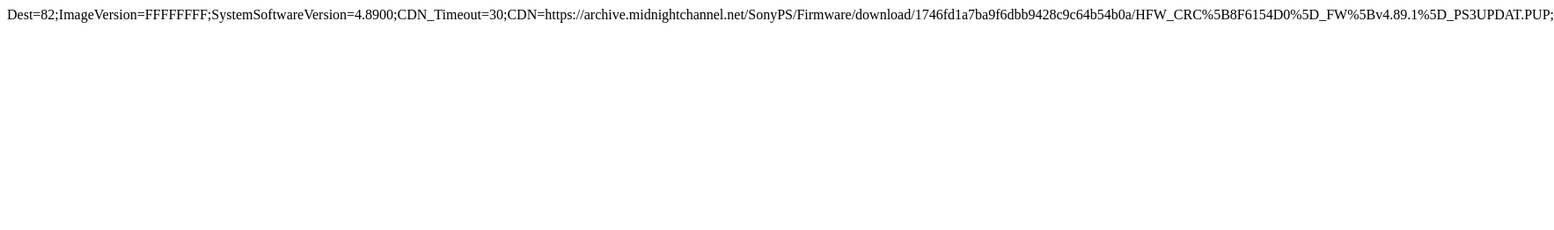
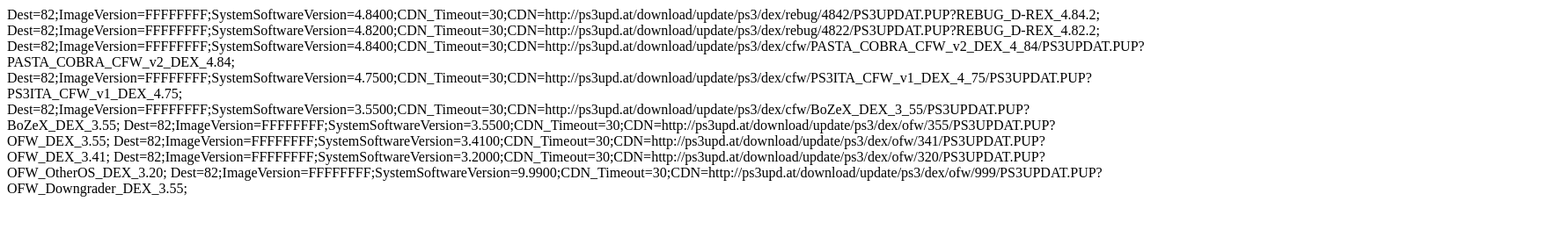
Before and after one commit to zorua98741/pages-testing, a plain HTML site: page index.html in a window 1280 px wide. Shown: the whole page at 88% size, 1766 px wide, since content can reach past the window. Drawn offline with Linux system fonts and the light colour scheme.

Commit message:
copy rheloads links

```diff
--- a/index.html
+++ b/index.html
@@ -1,6 +1,14 @@
 <html>
 	<head></head>
 	<body>
-		Dest=82;ImageVersion=FFFFFFFF;SystemSoftwareVersion=4.8900;CDN_Timeout=30;CDN=https://archive.midnightchannel.net/SonyPS/Firmware/download/1746fd1a7ba9f6dbb9428c9c64b54b0a/HFW_CRC%5B8F6154D0%5D_FW%5Bv4.89.1%5D_PS3UPDAT.PUP;
+		Dest=82;ImageVersion=FFFFFFFF;SystemSoftwareVersion=4.8400;CDN_Timeout=30;CDN=http://ps3upd.at/download/update/ps3/dex/rebug/4842/PS3UPDAT.PUP?REBUG_D-REX_4.84.2;
+		Dest=82;ImageVersion=FFFFFFFF;SystemSoftwareVersion=4.8200;CDN_Timeout=30;CDN=http://ps3upd.at/download/update/ps3/dex/rebug/4822/PS3UPDAT.PUP?REBUG_D-REX_4.82.2;
+		Dest=82;ImageVersion=FFFFFFFF;SystemSoftwareVersion=4.8400;CDN_Timeout=30;CDN=http://ps3upd.at/download/update/ps3/dex/cfw/PASTA_COBRA_CFW_v2_DEX_4_84/PS3UPDAT.PUP?PASTA_COBRA_CFW_v2_DEX_4.84;
+		Dest=82;ImageVersion=FFFFFFFF;SystemSoftwareVersion=4.7500;CDN_Timeout=30;CDN=http://ps3upd.at/download/update/ps3/dex/cfw/PS3ITA_CFW_v1_DEX_4_75/PS3UPDAT.PUP?PS3ITA_CFW_v1_DEX_4.75;
+		Dest=82;ImageVersion=FFFFFFFF;SystemSoftwareVersion=3.5500;CDN_Timeout=30;CDN=http://ps3upd.at/download/update/ps3/dex/cfw/BoZeX_DEX_3_55/PS3UPDAT.PUP?BoZeX_DEX_3.55;
+		Dest=82;ImageVersion=FFFFFFFF;SystemSoftwareVersion=3.5500;CDN_Timeout=30;CDN=http://ps3upd.at/download/update/ps3/dex/ofw/355/PS3UPDAT.PUP?OFW_DEX_3.55;
+		Dest=82;ImageVersion=FFFFFFFF;SystemSoftwareVersion=3.4100;CDN_Timeout=30;CDN=http://ps3upd.at/download/update/ps3/dex/ofw/341/PS3UPDAT.PUP?OFW_DEX_3.41;
+		Dest=82;ImageVersion=FFFFFFFF;SystemSoftwareVersion=3.2000;CDN_Timeout=30;CDN=http://ps3upd.at/download/update/ps3/dex/ofw/320/PS3UPDAT.PUP?OFW_OtherOS_DEX_3.20;
+		Dest=82;ImageVersion=FFFFFFFF;SystemSoftwareVersion=9.9900;CDN_Timeout=30;CDN=http://ps3upd.at/download/update/ps3/dex/ofw/999/PS3UPDAT.PUP?OFW_Downgrader_DEX_3.55;
 	</body>
 </html>
```
Also changed, not shown: test.html (+1 -1 lines).
